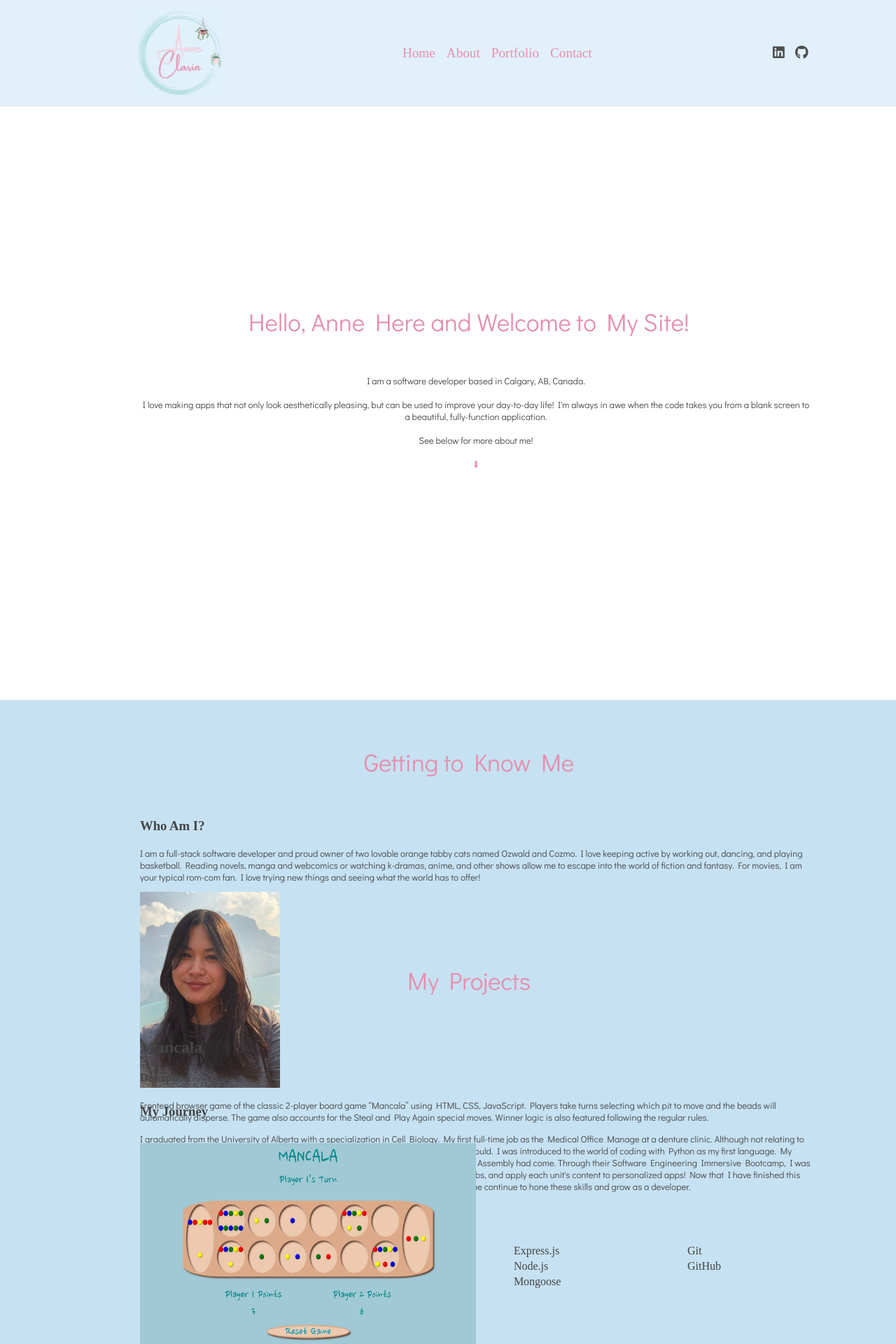
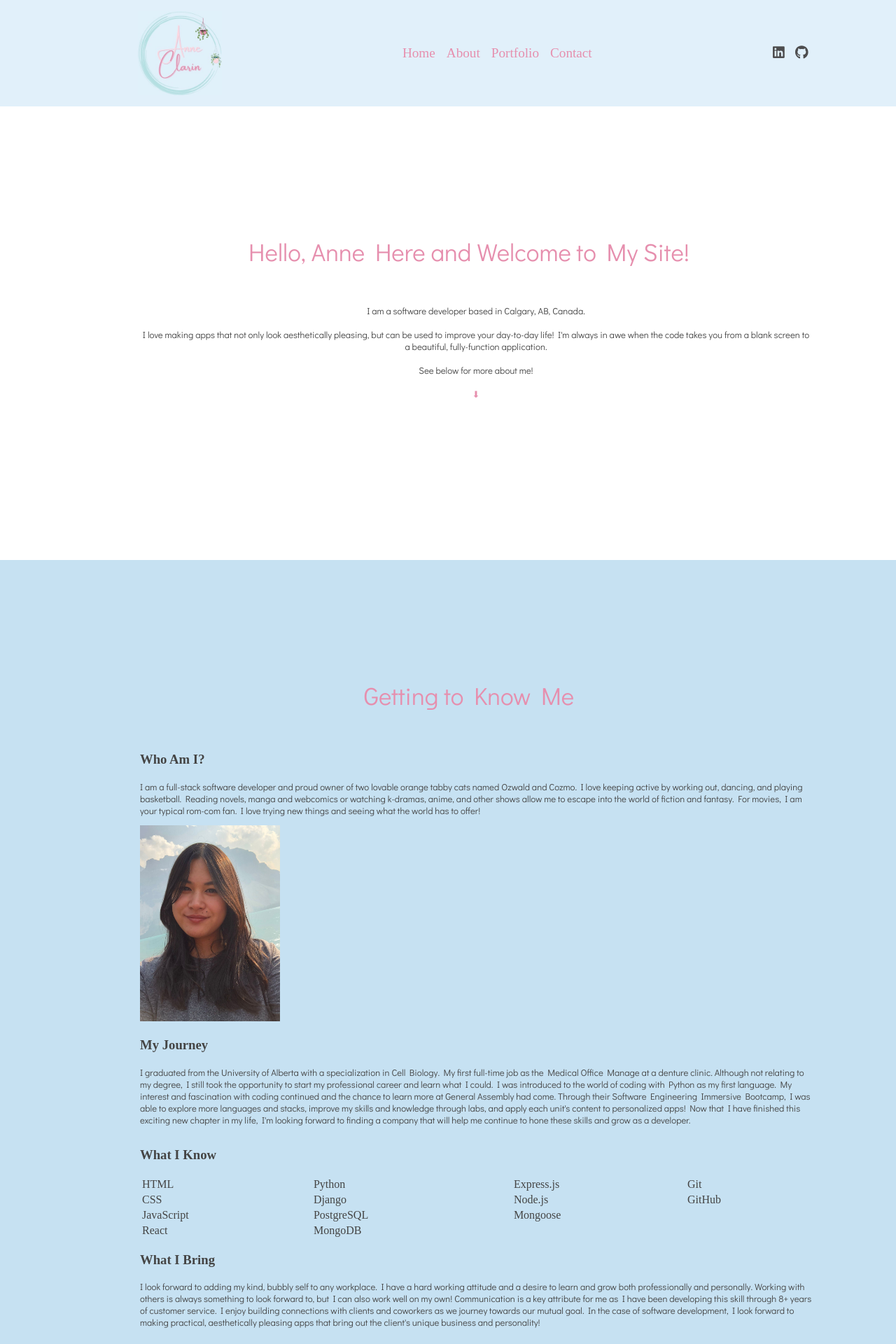
Before and after one commit to anneclarin/portfolio, a React (Create React App) app: page / in a window 1280 px wide. Shown: the top 1920 px of the page at 70% size. Built offline with nearby package versions, Linux system fonts and the light colour scheme.

Commit message:
styling edits

```diff
--- a/src/components/About/About.scss
+++ b/src/components/About/About.scss
@@ -1,6 +1,5 @@
 .About {
     background-color: #C6E1F2;
-    padding-top: 20vmin !important;
 }
 
 .About > div > img {
--- a/src/components/App/App.scss
+++ b/src/components/App/App.scss
@@ -7,7 +7,6 @@ input, textarea {
 
 .container {
   width: 100%;
-  height: 750px;
   opacity: 0;
   margin: 0 auto;
   padding: 5vmin;
@@ -19,6 +18,18 @@ input, textarea {
   align-items: center;
   display: flex;
   flex-direction: column;
+}
+
+.container.Home, .container.Contact {
+  height: 75vmin;
+}
+
+.container.About {
+  height: 150vmin;
+}
+
+.container.Portfolio {
+  height: 300vmin;
 }
 
 .container.Home,
--- a/src/components/Footer/Footer.scss
+++ b/src/components/Footer/Footer.scss
@@ -1,5 +1,6 @@
 .Footer {
     background-color: #E1F0FA;
+    height: 5vmin;
 }
 
 .Footer > div {
```
